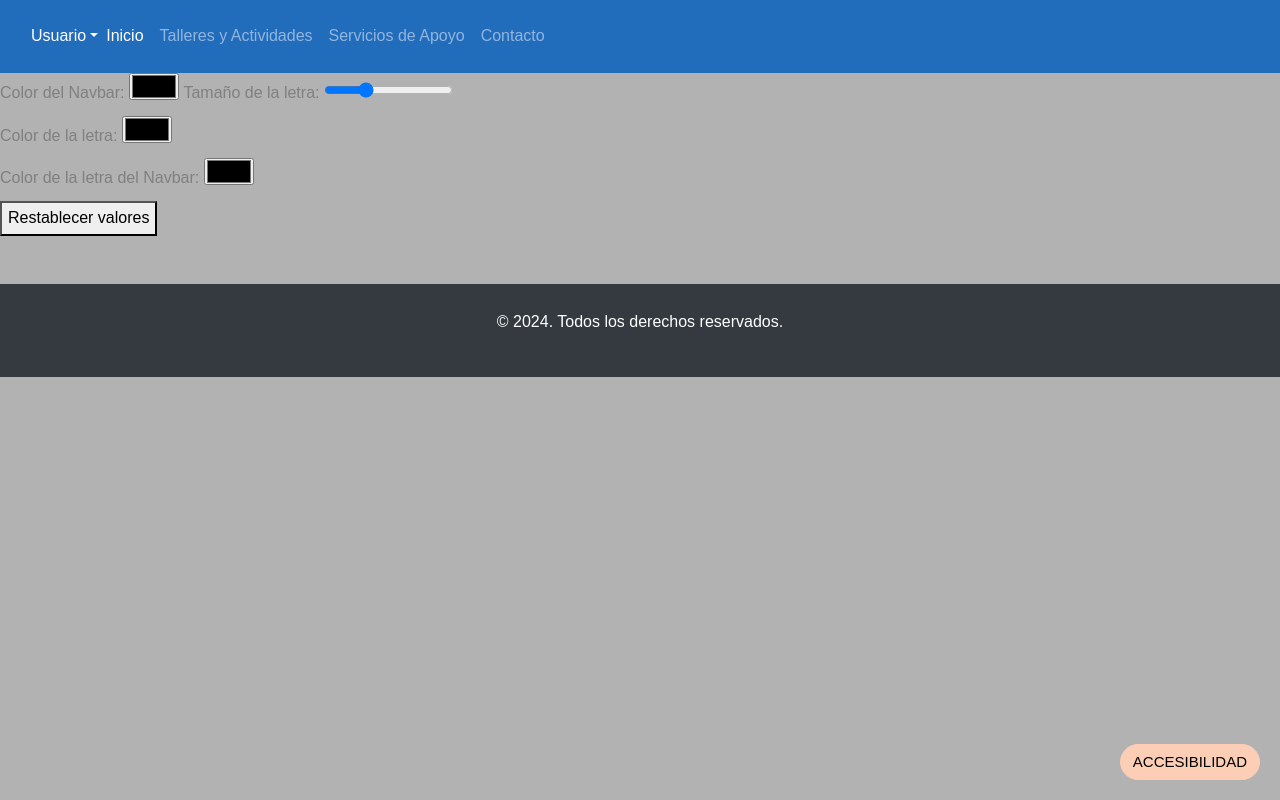
After one commit to EnriqueYt2017/Arquitectura, a Django app: template myapp/templates/pages/accesibilidad.html in a window 1280 px wide. The commit adds this page. Run offline with Django 3.2, Linux system fonts and the light colour scheme; the template is opened without the code that fills it, so the values that code supplies are empty; style sheets or scripts are compiled from the project's sources; some libraries are stand-ins or nearby versions.

Commit message:
Se agrego y se habilito el boton de accesibilidad, el cual esta 100% teminado, falta solucionar los errores del commit anterior

```diff
--- a/myapp/templates/layouts/base.html
+++ b/myapp/templates/layouts/base.html
@@ -91,9 +91,105 @@
               <li class="nav-item">
                <a class="nav-link" href="{% url 'contacto' %}">Contacto</a>
                 </li>
-                 <li class="nav-item">
-                  <a class="nav-link disabled" href="" >Accesibilidad</a>
-          </li>
+        </ul>
+            </div>
+          </div>
+        </nav>
+        <button id="accessibility-btn" class="btn btn-primary" style="position: fixed; bottom: 20px; right: 20px; z-index: 1000;">
+          Accesibilidad
+        </button>
+        <div id="accessibility-menu" class="card" style="position: fixed; bottom: 80px; right: 20px; z-index: 1000; display: none;">
+          <div class="card-body">
+            <h5 class="card-title">Opciones de Accesibilidad</h5>
+            <div class="mb-3">
+              <label for="font-size" class="form-label">Tamaño de la letra</label>
+              <input type="range" class="form-range" id="font-size" min="12" max="24">
+            </div>
+            <div class="mb-3">
+              <label for="background-color" class="form-label">Color del fondo</label>
+              <input type="color" class="form-control" id="background-color">
+            </div>
+            <div class="mb-3">
+              <label for="navbar-color" class="form-label">Color del navbar</label>
+              <input type="color" class="form-control" id="navbar-color">
+            </div>
+            <div class="mb-3">
+              <label for="text-color" class="form-label">Color de las letras</label>
+              <input type="color" class="form-control" id="text-color">
+            </div>
+            <div class="mb-3">
+              <label for="navbar-text-color" class="form-label">Color de las letras del navbar</label>
+              <input type="color" class="form-control" id="navbar-text-color">
+            </div>
+            <button id="reset-btn" class="btn btn-secondary">Restablecer</button>
+          </div>
+        </div>
+
+        <script>
+          document.getElementById('accessibility-btn').addEventListener('click', function() {
+            var menu = document.getElementById('accessibility-menu');
+            menu.style.display = menu.style.display === 'none' ? 'block' : 'none';
+          });
+
+          document.getElementById('font-size').addEventListener('input', function() {
+            document.body.style.fontSize = this.value + 'px';
+            localStorage.setItem('fontSize', this.value);
+          });
+
+          document.getElementById('background-color').addEventListener('input', function() {
+            document.body.style.backgroundColor = this.value;
+            localStorage.setItem('backgroundColor', this.value);
+          });
+
+          document.getElementById('navbar-color').addEventListener('input', function() {
+            document.querySelector('.navbar').style.backgroundColor = this.value;
+            localStorage.setItem('navbarColor', this.value);
+          });
+
+          document.getElementById('text-color').addEventListener('input', function() {
+            document.body.style.color = this.value;
+            localStorage.setItem('textColor', this.value);
+          });
+
+          document.getElementById('navbar-text-color').addEventListener('input', function() {
+            var navbarLinks = document.querySelectorAll('.navbar a');
+            navbarLinks.forEach(function(link) {
+              link.style.color = this.value;
+            }, this);
+            localStorage.setItem('navbarTextColor', this.value);
+          });
+
+          document.getElementById('reset-btn').addEventListener('click', function() {
+            localStorage.clear();
+            location.reload();
+          });
+
+          window.addEventListener('load', function() {
+            if (localStorage.getItem('fontSize')) {
+              document.body.style.fontSize = localStorage.getItem('fontSize') + 'px';
+              document.getElementById('font-size').value = localStorage.getItem('fontSize');
+            }
+            if (localStorage.getItem('backgroundColor')) {
+              document.body.style.backgroundColor = localStorage.getItem('backgroundColor');
+              document.getElementById('background-color').value = localStorage.getItem('backgroundColor');
+            }
+            if (localStorage.getItem('navbarColor')) {
+              document.querySelector('.navbar').style.backgroundColor = localStorage.getItem('navbarColor');
+              document.getElementById('navbar-color').value = localStorage.getItem('navbarColor');
+            }
+            if (localStorage.getItem('textColor')) {
+              document.body.style.color = localStorage.getItem('textColor');
+              document.getElementById('text-color').value = localStorage.getItem('textColor');
+            }
+            if (localStorage.getItem('navbarTextColor')) {
+              var navbarLinks = document.querySelectorAll('.navbar a');
+              navbarLinks.forEach(function(link) {
+                link.style.color = localStorage.getItem('navbarTextColor');
+              });
+              document.getElementById('navbar-text-color').value = localStorage.getItem('navbarTextColor');
+            }
+          });
+        </script>
         </ul>
       </div>
     </div>
--- /dev/null
+++ b/myapp/templates/pages/accesibilidad.html
@@ -0,0 +1,80 @@
+{% extends 'layouts/base.html' %}
+{% block content %}
+{% load static %}
+<div class="accessibility-options">
+    <label for="navbar-color">Color del Navbar:</label>
+    <input type="color" id="navbar-color" name="navbar-color" onchange="changeNavbarColor(this.value)">
+
+    <label for="font-size">Tamaño de la letra:</label>
+    <input type="range" id="font-size" name="font-size" min="10" max="30" value="16" onchange="changeFontSize(this.value)">
+</div>
+
+<div class="accessibility-options">
+    <label for="font-color">Color de la letra:</label>
+    <input type="color" id="font-color" name="font-color" onchange="changeFontColor(this.value)">
+</div>
+
+<div class="accessibility-options">
+    <label for="navbar-font-color">Color de la letra del Navbar:</label>
+    <input type="color" id="navbar-font-color" name="navbar-font-color" onchange="changeNavbarFontColor(this.value)">
+</div>
+
+<button onclick="resetSettings()">Restablecer valores</button>
+
+<script>
+    function changeNavbarColor(color) {
+        document.querySelector('.navbar').style.backgroundColor = color;
+    }
+
+    function changeFontSize(size) {
+        document.body.style.fontSize = size + 'px';
+    }
+
+    function changeFontColor(color) {
+        document.body.style.color = color;
+    }
+
+    function changeNavbarFontColor(color) {
+        document.querySelector('.navbar').style.color = color;
+    }
+
+    function saveSettings() {
+        const settings = {
+            navbarColor: document.querySelector('#navbar-color').value,
+            fontSize: document.querySelector('#font-size').value,
+            fontColor: document.querySelector('#font-color').value,
+            navbarFontColor: document.querySelector('#navbar-font-color').value
+        };
+        localStorage.setItem('accessibilitySettings', JSON.stringify(settings));
+    }
+
+    function loadSettings() {
+        const settings = JSON.parse(localStorage.getItem('accessibilitySettings'));
+        if (settings) {
+            document.querySelector('#navbar-color').value = settings.navbarColor;
+            document.querySelector('#font-size').value = settings.fontSize;
+            document.querySelector('#font-color').value = settings.fontColor;
+            document.querySelector('#navbar-font-color').value = settings.navbarFontColor;
+
+            changeNavbarColor(settings.navbarColor);
+            changeFontSize(settings.fontSize);
+            changeFontColor(settings.fontColor);
+            changeNavbarFontColor(settings.navbarFontColor);
+        }
+    }
+
+    function resetSettings() {
+        localStorage.removeItem('accessibilitySettings');
+        location.reload();
+    }
+
+    document.querySelector('#navbar-color').addEventListener('change', saveSettings);
+    document.querySelector('#font-size').addEventListener('change', saveSettings);
+    document.querySelector('#font-color').addEventListener('change', saveSettings);
+    document.querySelector('#navbar-font-color').addEventListener('change', saveSettings);
+
+    window.onload = loadSettings;
+</script>
+
+
+{% endblock %}
--- a/myapp/urls.py
+++ b/myapp/urls.py
@@ -12,6 +12,7 @@ urlpatterns = [
     path('pages/contacto', views.contacto, name='contacto'),
     path('pages/talleres', views.talleres, name='talleres'),
     path('pages/servicios_apoyo', views.servicios_apoyo, name='servicios_apoyo'),
+    path('pages/accesibilidad', views.accesibilidad, name='accesibilidad'),
     path('register-login/login', views.login, name='login'),
     path('register-login/register', views.register, name='registrar'),
     path('logout/', LogoutView.as_view(next_page='home'), name='logout'),
--- a/myapp/views.py
+++ b/myapp/views.py
@@ -28,6 +28,9 @@ def home(request):
 
 def contacto(request):
     return render(request, 'pages/contacto.html')
+
+def accesibilidad(request):
+    return render(request, 'pages/accesibilidad.html')
 
 def talleres(request):
 
```
